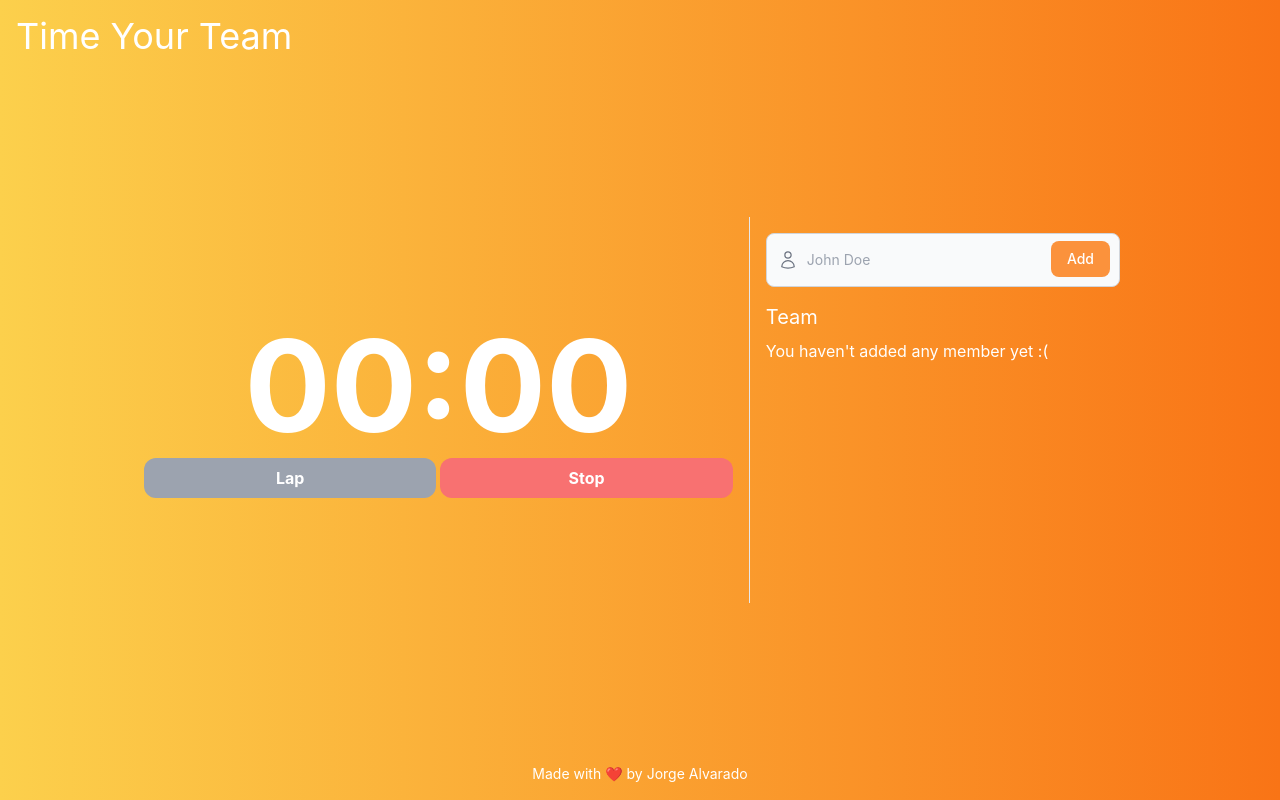
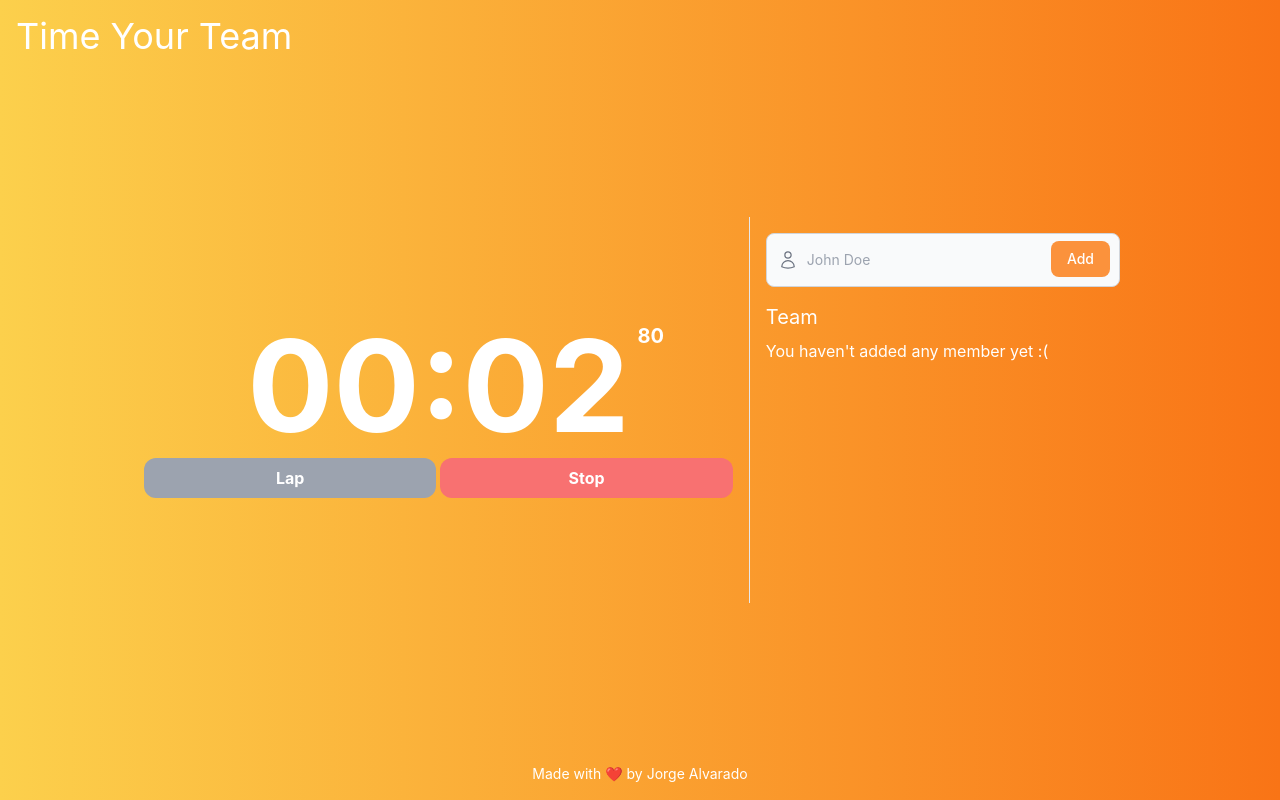
Before and after one commit to jalvaradosegura/timeyourteam, a React (Create React App) app: page / in a window 1280 px wide. Both pictures are taken after a click on the button "Start". Built offline with nearby package versions, Linux system fonts and the light colour scheme.

Commit message:
Add functionality to the stopwatch

```diff
--- a/src/components/Stopwatch.js
+++ b/src/components/Stopwatch.js
@@ -1,20 +1,43 @@
-import { useState } from "react"
+import { useEffect, useState } from "react"
 
 const Stopwatch = () => {
-  const [started, setStarted] = useState(false)
+  const [time, setTime] = useState(0)
+  const [timerOn, setTimerOn] = useState(false)
+
+  useEffect(() => {
+    let interval = null
+
+    if (timerOn) {
+      interval = setInterval(() => {
+        setTime((prevTime) => prevTime + 10)
+      }, 10)
+    } else {
+      clearInterval(interval)
+    }
+
+    return () => clearInterval(interval)
+  }, [timerOn])
 
   return (
     <div className="flex flex-col">
-      <h1 className="text-8xl md:text-9xl flex-1 font-bold text-white text-center">00:00</h1>
+      <h1 className="text-8xl md:text-9xl flex-1 font-bold text-white flex items-center justify-center">
+        <span>{("0" + Math.floor((time / 60000) % 60)).slice(-2)}:</span>
+        <span className="relative">
+          {("0" + Math.floor((time / 1000) % 60)).slice(-2)}
+          <span className="absolute text-xl ml-2">
+            {("0" + ((time / 10) % 100)).slice(-2)}
+          </span>
+        </span>
+      </h1>
       <div className="grid grid-cols-2 gap-1 mt-2">
-        {started ? (
+        {timerOn ? (
           <>
             <button className="bg-gray-400 px-4 py-2 w-full rounded-xl text-white font-bold hover:bg-gray-500">
               Lap
             </button>
             <button
               className="bg-red-400 hover:bg-red-500 px-4 py-2 w-full rounded-xl text-white font-bold"
-              onClick={() => setStarted(false)}
+              onClick={() => setTimerOn(false)}
             >
               Stop
             </button>
@@ -26,7 +49,7 @@
             </button>
             <button
               className="bg-green-400 hover:bg-green-500 px-4 py-2 w-full rounded-xl text-white font-bold"
-              onClick={() => setStarted(true)}
+              onClick={() => setTimerOn(true)}
             >
               Start
             </button>
```
